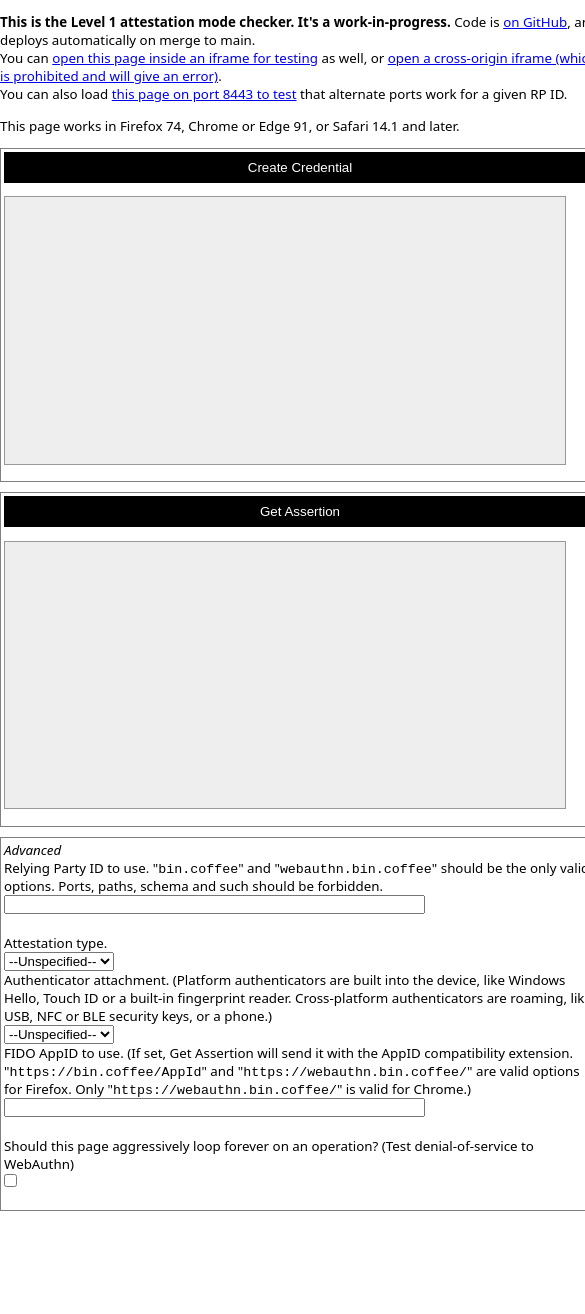
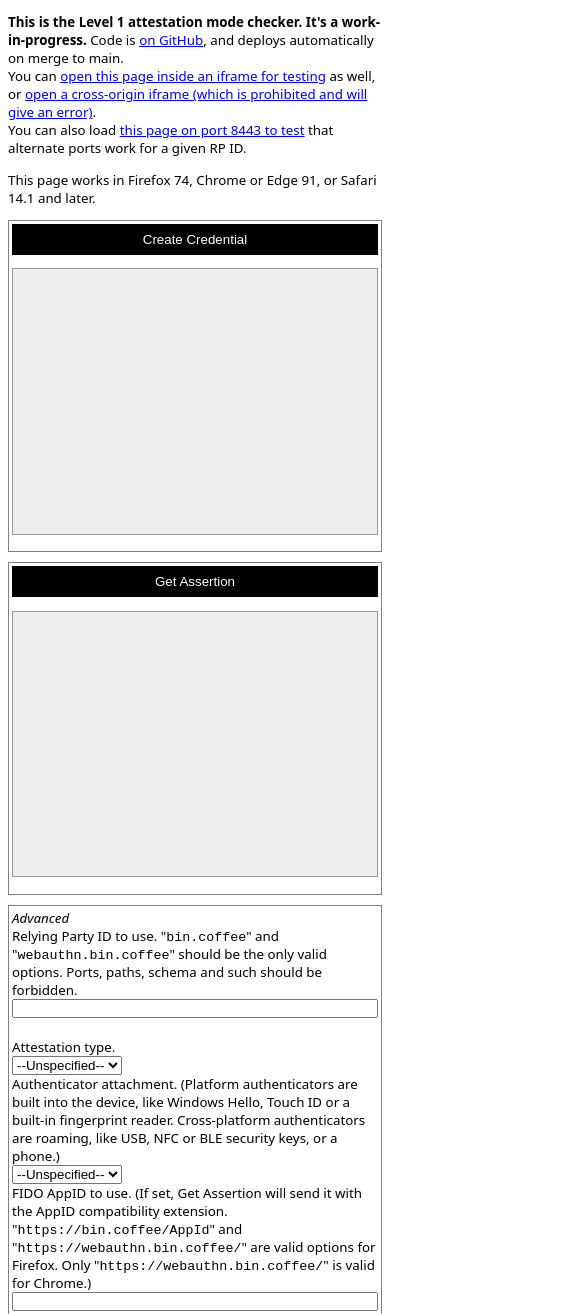
Before and after one commit to jcjones/webauthn.bin.coffee, a website with bundled scripts: page index.html in a window 390 px wide. Shown: the top 1314 px of the page, 585 px wide, since content can reach past the window. Before the commit the page ends 1224 px from the top, so only its background shows below. Built offline with nearby package versions, Linux system fonts and the light colour scheme.

Commit message:
Fit the page to phone screens (#22)

```diff
--- a/index.html
+++ b/index.html
@@ -16,10 +16,12 @@ body {
   text-align: left;
   font-size: 10pt;
   font-family: system-ui, Helvetica, sans-serif;
+  overflow-wrap: break-word;
 }
 
 #container {
-  width: 600px;
+  max-width: 600px;
+  padding: 0 8px;
   margin: 0 auto;
   margin-top: 1em;
 }
@@ -61,10 +63,14 @@ button:active {
 
 input {
   margin-bottom: 20px;
+  max-width: 100%;
+  box-sizing: border-box;
 }
 
 pre {
   width: 560px;
+  max-width: 100%;
+  box-sizing: border-box;
   height: 20em;
   overflow: auto;
   background-color: #eee;
```
